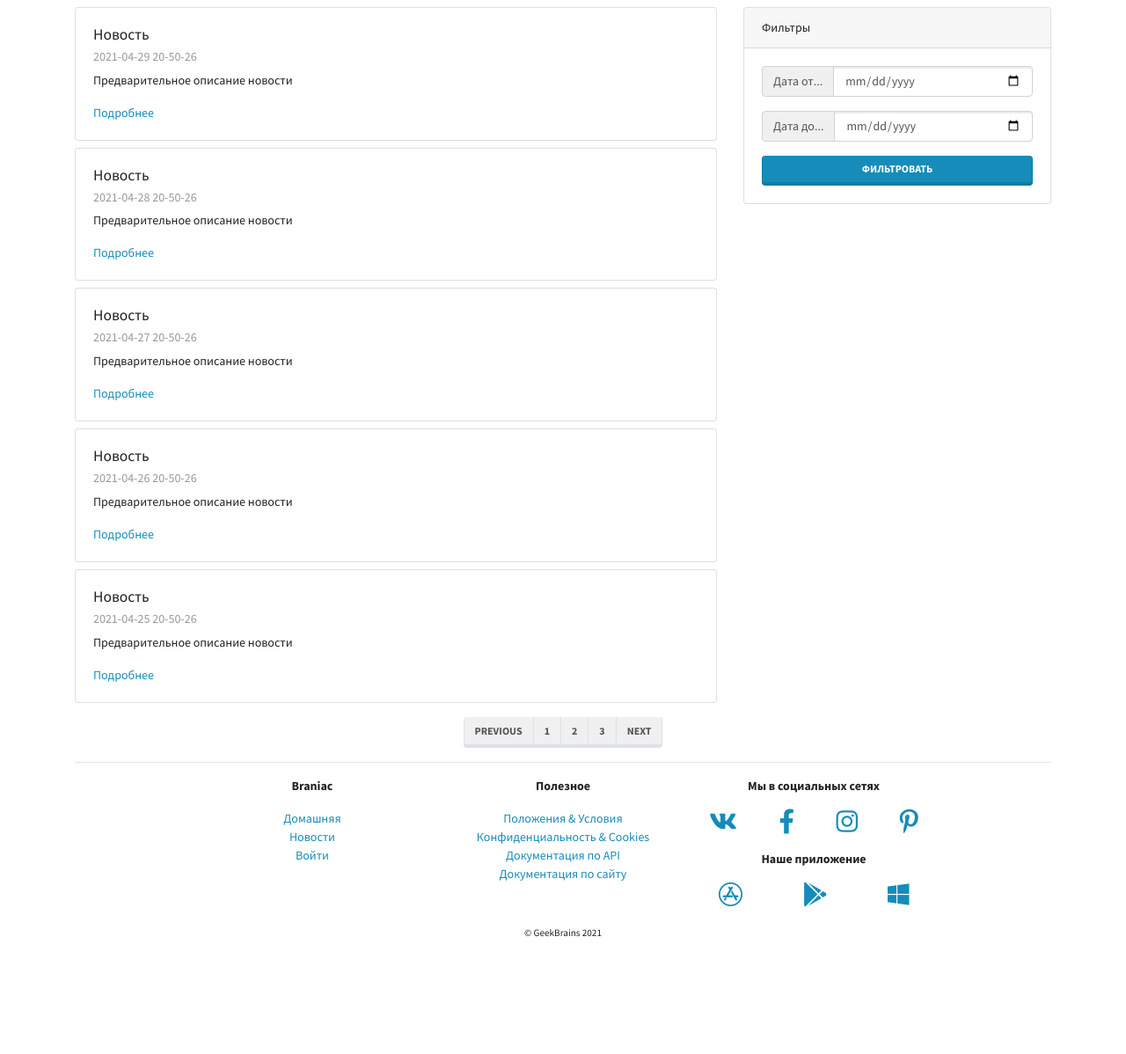
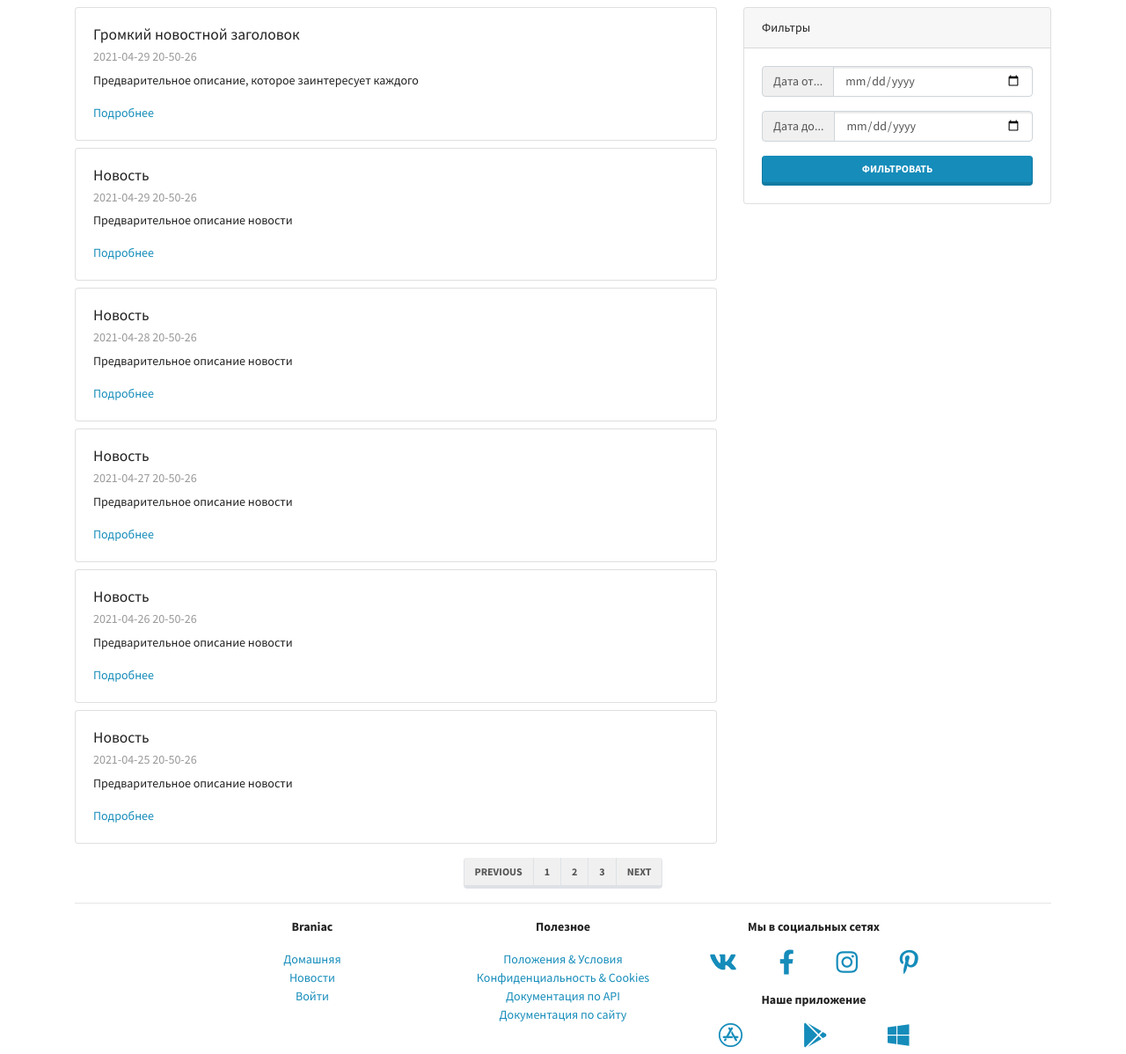
Before and after one commit to Baker224/djangobasicsGB, a Django app: page /mainapp/news/ in a window 1280 px wide. Shown: the part 77-1275 px from the top of the page at 88% size. Before the commit the page ends 1142 px from the top, so only its background shows below. Run offline with Django 3.2, Linux system fonts and the light colour scheme; some libraries are stand-ins or nearby versions.

Commit message:
lesson_3 Template's context

```diff
--- a/mainapp/templates/mainapp/news.html
+++ b/mainapp/templates/mainapp/news.html
@@ -76,6 +76,15 @@
 
         <div class="col-lg-8">
 
+
+          <div class="card my-2">
+            <div class="card-body">
+                <h5 class="card-title">{{ news_title }}</h5>
+                <h6 class="card-subtitle mb-2 text-muted">2021-04-29 20-50-26</h6>
+                <p class="card-text">{{ news_preview }}</p>
+                <a href="#" class="card-link">Подробнее</a>
+            </div>
+        </div>
           <div class="card my-2">
             <div class="card-body">
               <h5 class="card-title">Новость</h5>
--- a/mainapp/views.py
+++ b/mainapp/views.py
@@ -7,6 +7,16 @@ class MainPageView(TemplateView):
 
 class NewsPageView(TemplateView):
     template_name = "mainapp/news.html"
+
+    def get_context_data(self, **kwargs):
+        # Get all previous data
+        context = super().get_context_data(**kwargs)
+        # Create your own data
+        context["news_title"] = "Громкий новостной заголовок"
+        context[
+            "news_preview"
+        ] = "Предварительное описание, которое заинтересует каждого"
+        return context
 
 
 class CoursesPageView(TemplateView):
```
